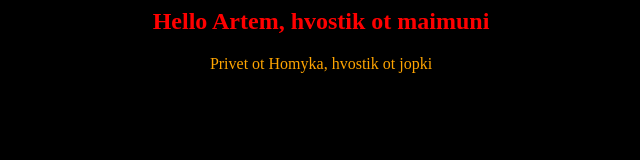
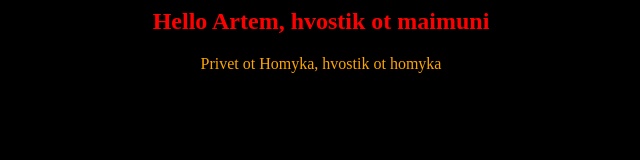
Before and after one commit to VladGush/test, a plain HTML site: page index.html in a window 1280 px wide. Shown: the full height of the page, 319-959 px from the left. Drawn offline with Linux system fonts and the light colour scheme.

Commit message:
Update index.html

```diff
--- a/index.html
+++ b/index.html
@@ -2,7 +2,7 @@
 <body bgcolor=black>
 <center>
 <h2> <font color=red>Hello Artem, hvostik ot maimuni</font></h2>
-<font color=orange>Privet ot Homyka, hvostik ot jopki</font>
+<font color=orange>Privet ot Homyka, hvostik ot homyka</font>
 </center>
 </body>
 </html>
```
